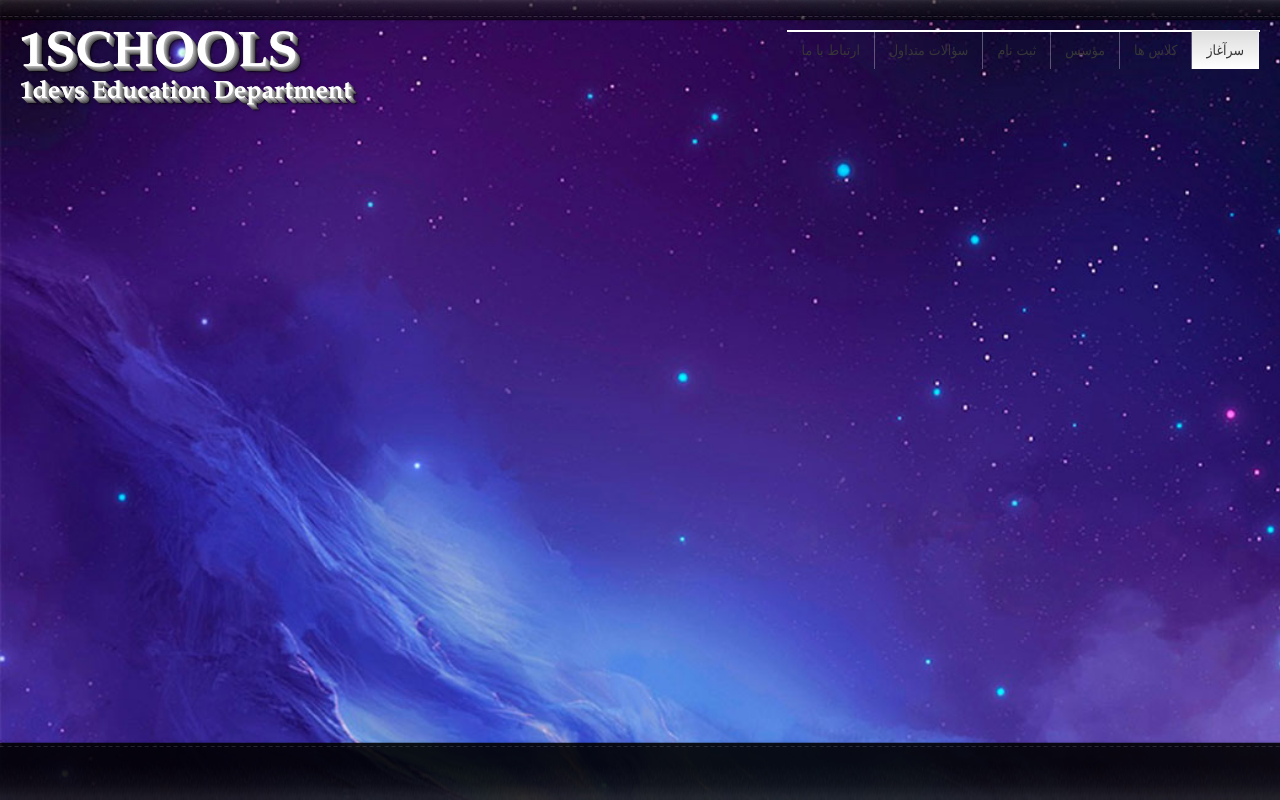
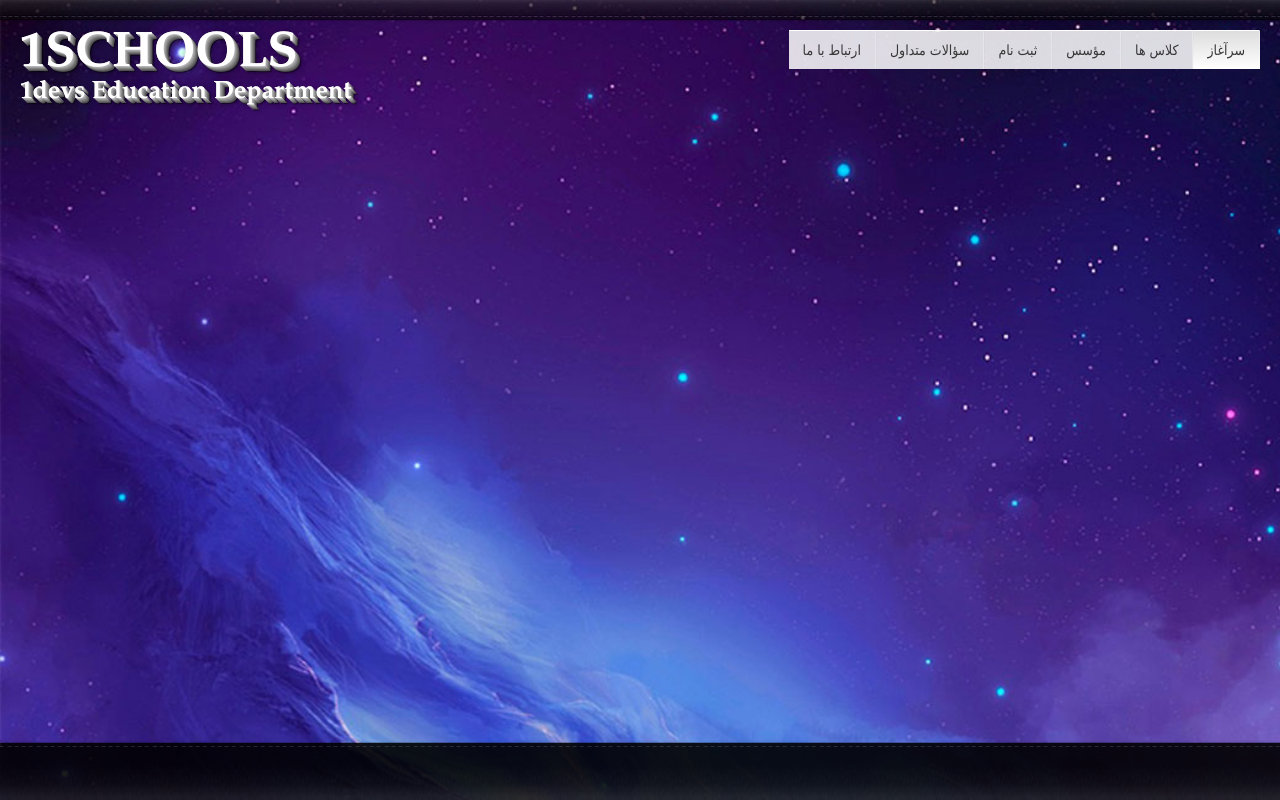
Before and after one commit to 1schools/1schools.github.io, a PHP site: page / in a window 1280 px wide. Run offline with PHP 8.4, Linux system fonts and the light colour scheme.

Commit message:
fix the menu background

```diff
--- a/style.css
+++ b/style.css
@@ -60,14 +60,14 @@ header nav{
 }
 
 nav ul{
-	background-color: rgba(255, 255, 255, 0.85);
-	border: 1px solid white;
-	box-shadow: 0 0 1px rgba(0, 0, 0, 0.1);
-/*	border-radius:10px 10px 10px 10px;*/
+
 }
 
 nav li{
+	background-color: rgba(255, 255, 255, 0.85);
+	box-shadow: 0 0 1px rgba(0, 0, 0, 0.1);
 	float:right;
+	border-top: 1px solid white;
 	border-right: 1px solid rgba(255, 255, 255, 0.3);
 }
 
```
